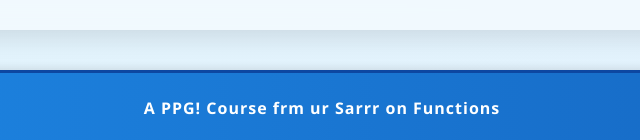
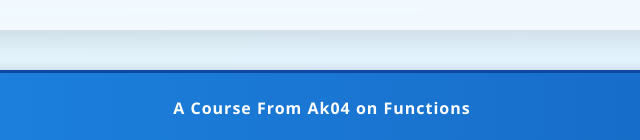
Before and after one commit to Kali-d-Eagle/AIE_voidArgs, a plain HTML site: page index.html in a window 1280 px wide. Shown: the part 2903-3043 px from the top of the page, 318-958 px from the left. Drawn offline with Linux system fonts and the light colour scheme.

Commit message:
Update index.html

```diff
--- a/index.html
+++ b/index.html
@@ -387,8 +387,10 @@ int main() {
 </div>
 
 <footer>
-  A PPG! Course frm ur Sarrr on Functions
+  A Course From Ak04 on Functions
 </footer>
+
+
 
 
 </body>
```
